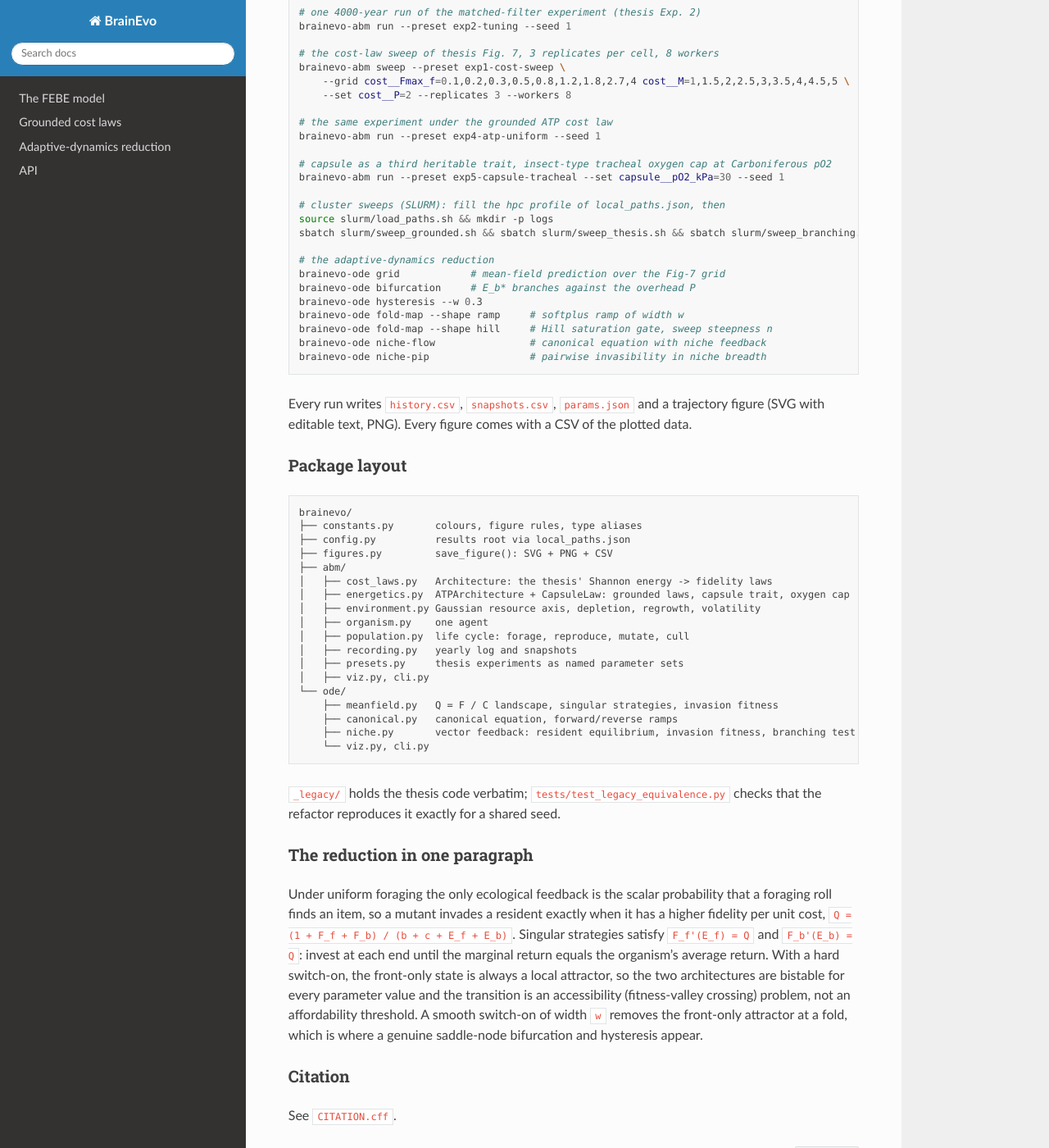
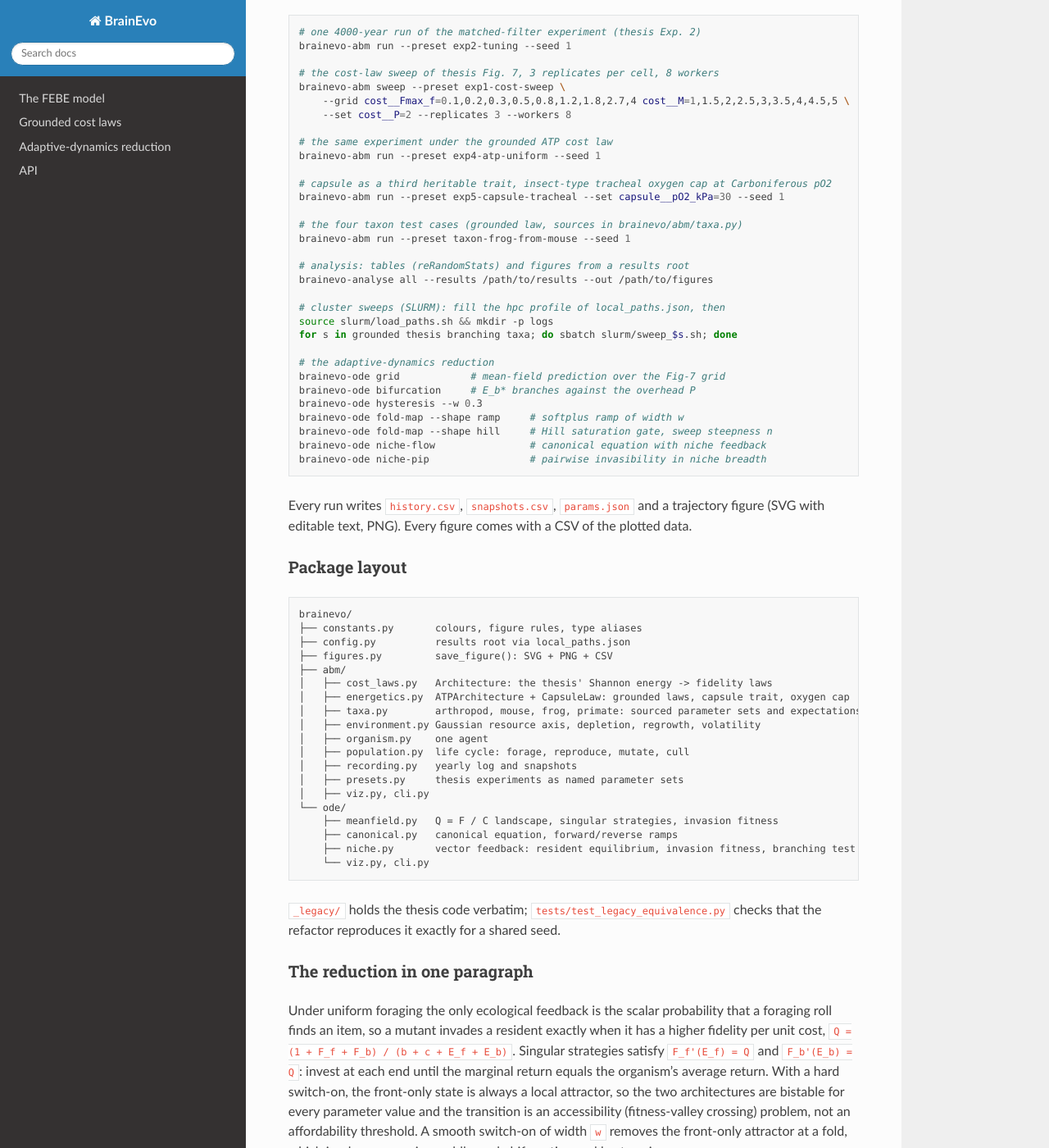
Before and after one commit to zerotonin/BrainEvo, a Sphinx documentation site: the page built from docs/index.rst, in a window 1280 px wide and 1400 px high, scrolled down 1552 px. Shown: the whole window at 82% size. Built offline with Sphinx 7.4.7 and the Read the Docs theme 3.1.0, drawn with Linux system fonts in a browser that asks for light colours.

Commit message:
feat(slurm): taxon sweep job and docs for analysis and taxa

```diff
--- a/README.md
+++ b/README.md
@@ -47,9 +47,15 @@ brainevo-abm run --preset exp4-atp-uniform --seed 1
 # capsule as a third heritable trait, insect-type tracheal oxygen cap at Carboniferous pO2
 brainevo-abm run --preset exp5-capsule-tracheal --set capsule__pO2_kPa=30 --seed 1
 
+# the four taxon test cases (grounded law, sources in brainevo/abm/taxa.py)
+brainevo-abm run --preset taxon-frog-from-mouse --seed 1
+
+# analysis: tables (reRandomStats) and figures from a results root
+brainevo-analyse all --results /path/to/results --out /path/to/figures
+
 # cluster sweeps (SLURM): fill the hpc profile of local_paths.json, then
 source slurm/load_paths.sh && mkdir -p logs
-sbatch slurm/sweep_grounded.sh && sbatch slurm/sweep_thesis.sh && sbatch slurm/sweep_branching.sh
+for s in grounded thesis branching taxa; do sbatch slurm/sweep_$s.sh; done
 
 # the adaptive-dynamics reduction
 brainevo-ode grid            # mean-field prediction over the Fig-7 grid
@@ -75,6 +81,7 @@ brainevo/
 ├── abm/
 │   ├── cost_laws.py   Architecture: the thesis' Shannon energy -> fidelity laws
 │   ├── energetics.py  ATPArchitecture + CapsuleLaw: grounded laws, capsule trait, oxygen cap
+│   ├── taxa.py        arthropod, mouse, frog, primate: sourced parameter sets and expectations
 │   ├── environment.py Gaussian resource axis, depletion, regrowth, volatility
 │   ├── organism.py    one agent
 │   ├── population.py  life cycle: forage, reproduce, mutate, cull
```
Also changed, not shown: docs/api.rst (+21 -0 lines), 1 other file.
